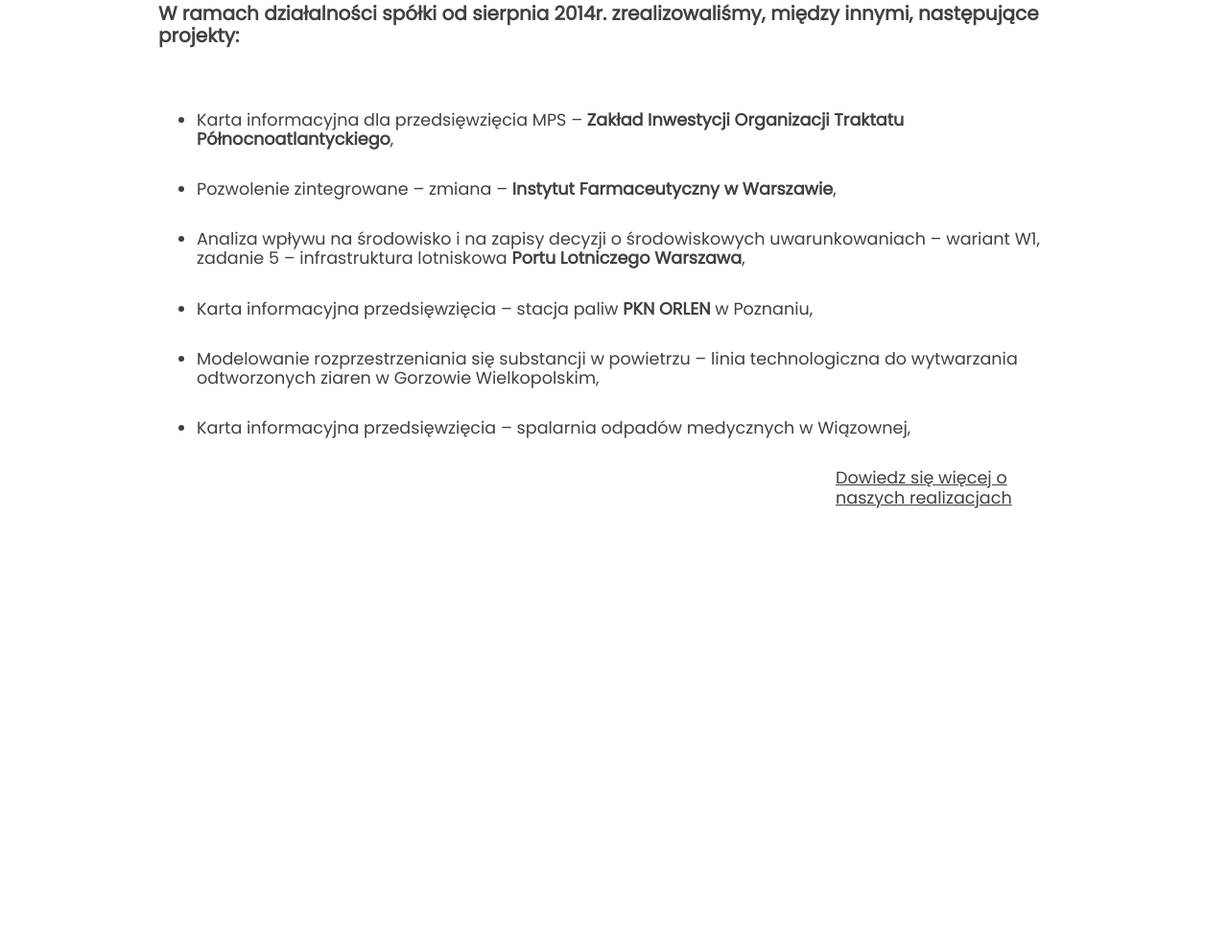
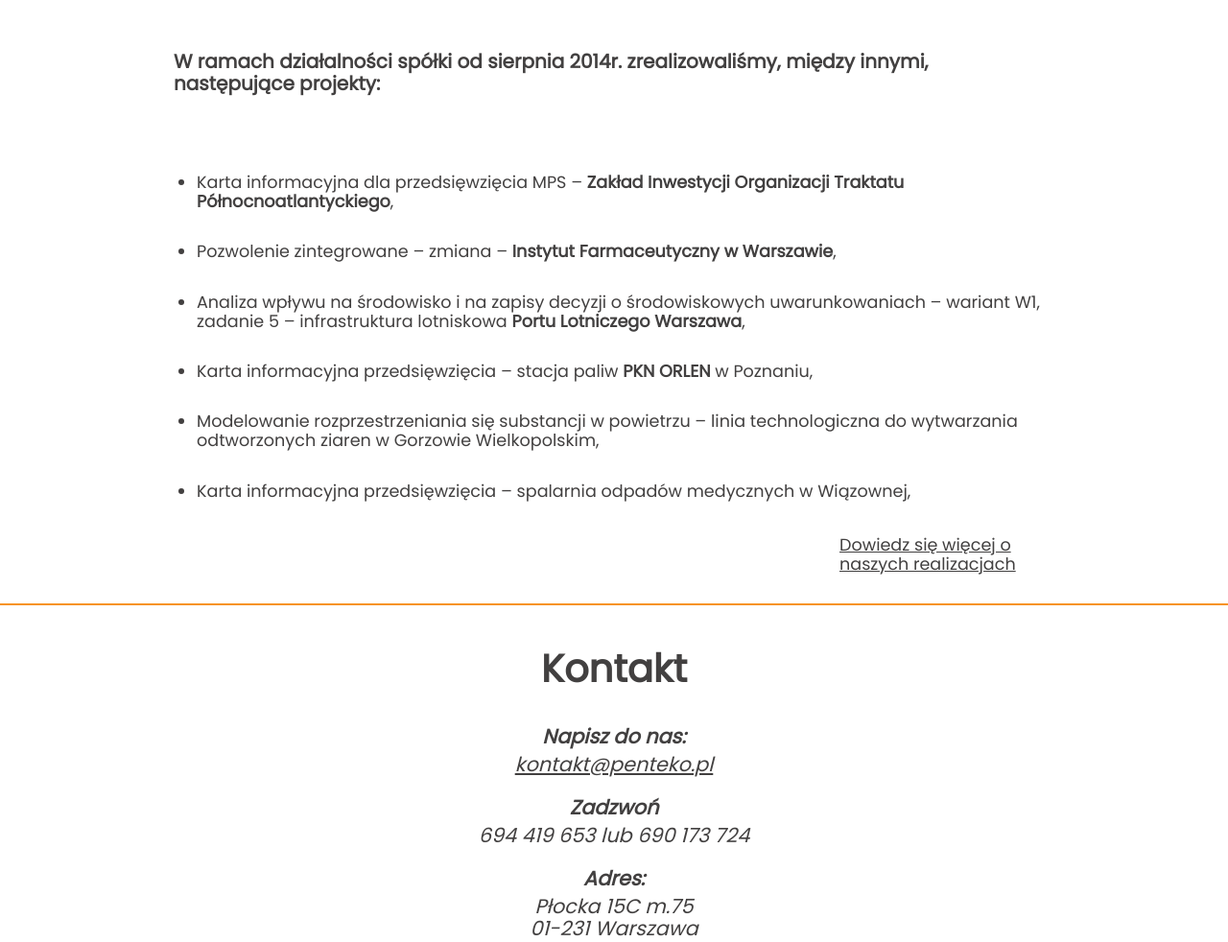
Before and after one commit to LucasK1/penteko, a plain HTML site: page index.html in a window 1280 px wide. Shown: the part 2482-3464 px from the top of the page at 96% size. Before the commit the page ends 3027 px from the top, so only its background shows below. Drawn offline with Linux system fonts and the light colour scheme.

Commit message:
Add a contact page

```diff
--- a/index.html
+++ b/index.html
@@ -2,7 +2,10 @@
 <html lang="pl">
   <head>
     <meta charset="UTF-8" />
-    <meta name="viewport" content="width=device-width, initial-scale=1.0, minimum-scale=1" />
+    <meta
+      name="viewport"
+      content="width=device-width, initial-scale=1.0, minimum-scale=1"
+    />
     <meta http-equiv="X-UA-Compatible" content="IE=Edge" />
     <link rel="stylesheet" href="normalize.css" />
     <link rel="stylesheet" href="style.css" />
@@ -24,7 +27,7 @@
           <li class="navbar__item"><a href="#about">O firmie</a></li>
           <li class="navbar__item"><a href="#offer">Oferta</a></li>
           <li class="navbar__item"><a href="#projects">Realizacje</a></li>
-          <li class="navbar__item"><a href="#">Kontakt</a></li>
+          <li class="navbar__item"><a href="#contact">Kontakt</a></li>
         </ul>
         <button class="hamburger hamburger--squeeze" type="button">
           <span class="hamburger-box">
@@ -174,9 +177,12 @@
               Karta informacyjna przedsięwzięcia – spalarnia odpadów medycznych
               w Wiązownej,
             </li>
-            <a class="projects__btn-more"
-              >Dowiedz się więcej o naszych realizacjach</a
-            >
+            <div class="projects__btn-positioning">
+              <a class="projects__btn-more"
+                >Dowiedz się więcej o naszych realizacjach</a
+              >
+            </div>
+
             <div class="projects__modal">
               <div class="projects__modal-content">
                 <ul class="projects__modal-list">
@@ -339,6 +345,23 @@
           </ul>
         </div>
       </section>
+      <footer class="contact" id="contact">
+        <div class="container">
+          <div class="contact__information">
+            <h1 class="contact__title">Kontakt</h1>
+            <address>
+              <p class="contact__label">Napisz do nas:</p>
+              <a class="contact__email" href="mailto:kontakt@penteko.pl"
+                >kontakt@penteko.pl</a>
+              <p class="contact__label">Zadzwoń</p>
+              <p class="contact__details">694 419 653 lub 690 173 724</p>
+              <p class="contact__label">Adres:</p>
+              <p class="contact__details">Płocka 15C m.75</p>
+              <p class="contact__details">01-231 Warszawa</p>
+            </address>
+          </div>
+        </div>
+      </footer>
     </main>
     <script src="main.js"></script>
   </body>
--- a/style.css
+++ b/style.css
@@ -104,7 +104,8 @@ li {
 
 .about__title,
 .offer__title,
-.projects__title {
+.projects__title,
+.contact__title {
   font-size: 2.5rem;
   padding: 16px;
   margin-bottom: 16px;
@@ -172,15 +173,21 @@ li {
   list-style-type: disc;
   padding: 16px 0;
 }
+.projects__btn-positioning {
+  width: 100%;
+  height: 75px;
+  text-align: left;
+}
 
 .projects__btn-more {
+  display: inline-block;
   font-size: 1.1rem;
-  padding: 16px;
+  padding: 20px;
   text-decoration: underline;
-  float: right;
   margin-left: 650px;
 }
-.projects__btn-more:hover {
+.projects__btn-more:hover,
+.contact__email:hover {
   cursor: pointer;
   color: var(--primaryColor);
 }
@@ -207,28 +214,56 @@ li {
   padding: 10px 0;
 }
 
+/* Contact */
+.contact {
+  font-size: 1.3rem;
+  border-top: 2px solid var(--primaryColor);
+  height: 40vh;
+  width: 100%;
+}
+.contact__information {
+  text-align: center;
+}
+
+.contact__label {
+  margin-bottom: 5px;
+  font-weight: 600;
+}
+.contact__email {
+  text-decoration: underline;
+}
+.contact__details {
+  margin: 0;
+}
+
 /* Responsivity */
 
 @media only screen and (max-width: 1280px) {
   .landing__title {
     font-size: 2.3rem;
-    /* bottom: 120px; */
   }
   .navbar__items {
     width: 50%;
     font-size: 0.9rem;
   }
+  .offer__lead,
+  .projects__lead {
+    display: inline-block;
+    text-align: left;
+    margin-left: 16px;
+    margin-right: 24px;
+  }
+  .projects__modal-content {
+    width: 70%;
+  }
 }
 
 @media only screen and (max-width: 768px) {
   body {
-    font-size: 0.9rem;
+    /* font-size: 0.9rem; */
     overflow-x: hidden;
     overflow-y: scroll;
   }
-  /* header, main, .landing__background-image, .navbar, .navbar__items, section, div, body, html {
-    overflow-x: hidden;
-  } */
   .navbar__items {
     position: absolute;
     height: 90vh;
@@ -241,7 +276,6 @@ li {
     display: flex;
     flex-direction: column;
     align-items: center;
-    /* transform: translateX(100%); */
     transition: transform 0.4s ease-in;
   }
   .navbar__item {
@@ -257,21 +291,30 @@ li {
     padding-right: 320px;
     padding-left: 32px;
   }
-  .about__title {
+  .about__title,
+  .offer__title,
+  .projects__title,
+  .contact__title {
     font-size: 2rem;
   }
   .about__body {
     flex-direction: column;
   }
-  .offer__lead {
-    font-size: 1.1em;
+  .offer__lead,
+  .projects__lead {
+    font-size: 1.1rem;
     display: inline-block;
     text-align: left;
     margin-left: 16px;
     margin-right: 24px;
   }
-  .offer__item {
+  .offer__item,
+  .projects__list-item {
     padding: 32px;
+    font-size: 0.9rem;
+  }
+  .projects__btn-more {
+    font-size: 0.9rem;
   }
 
   @keyframes navbarItemFade {
```
